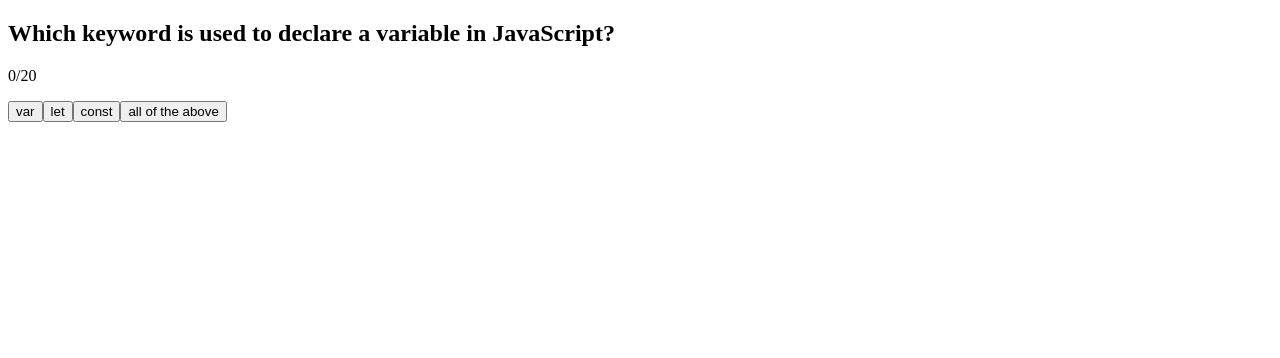
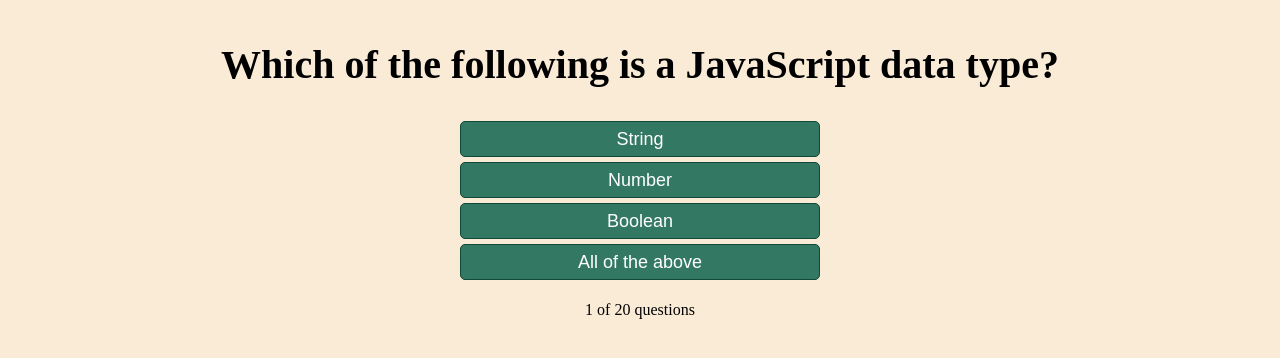
Before and after one commit to Khishigdari/DOM-exercises, a plain HTML site: page quizJS/index.html in a window 1280 px wide. Both pictures are taken after a click on the button "Start". Drawn offline with Linux system fonts and the light colour scheme.

Commit message:
quiz css

```diff
--- a/quizJS/index.html
+++ b/quizJS/index.html
@@ -4,6 +4,38 @@
     <meta charset="UTF-8" />
     <meta name="viewport" content="width=device-width, initial-scale=1.0" />
     <title>Quiz JS</title>
+    <style>
+      body {
+        display: flex;
+        align-items: center;
+        justify-content: center;
+        flex-direction: column;
+        background-color: antiquewhite;
+      }
+      h2 {
+        font-size: 40px;
+        /* color: white; */
+      }
+      button {
+        background-color: rgb(51, 120, 98);
+        border: 1px solid rgb(16, 73, 55);
+        font-size: 18px;
+        color: white;
+        width: 20em;
+        height: 2em;
+        border-radius: 5px;
+        cursor: pointer;
+        margin-bottom: 5px;
+        /* display: flex;
+        align-items: center;
+        justify-content: center;
+        flex-direction: column;
+        gap: 5px; */
+      }
+      button:hover {
+        background-color: rgb(36, 117, 184);
+      }
+    </style>
   </head>
   <body>
     <button>Start</button>
--- a/quizJS/index.js
+++ b/quizJS/index.js
@@ -130,16 +130,17 @@ const data = [
 
 const body = document.querySelector("body");
 const startBtn = document.querySelector("button");
-let currentIndex = 0;
+let currentIndex = 1;
 let point = 0;
 
 const quizStart = () => {
   startBtn.remove();
   const question = document.createElement("h2");
-  const currentQuestion = document.createElement("p");
+  // const currentQuestion = document.createElement("p");
   body.appendChild(question);
-  currentQuestion.innerText = `${currentIndex}/${data.length}`;
-  body.appendChild(currentQuestion);
+  // currentQuestion.innerText = `${currentIndex} of ${data.length} questions`;
+  // currentQuestion.innerText = `${currentIndex}/${data.length}`;
+  // body.appendChild(currentQuestion);
 
   new Array(4).fill(0).forEach((el, i) => {
     const btn = document.createElement("button");
@@ -147,7 +148,7 @@ const quizStart = () => {
     btn.addEventListener("click", () => {
       if (data[currentIndex].correctAnswer === data[currentIndex].answers[i]) {
         point++;
-        // console.log(point);
+        console.log(point);
       }
       currentIndex++;
       question.innerText = data[currentIndex].question;
@@ -158,6 +159,10 @@ const quizStart = () => {
       currentQuestion.innerText = `${currentIndex}/${data.length}`;
     });
   });
+
+  const currentQuestion = document.createElement("p");
+  currentQuestion.innerText = `${currentIndex} of ${data.length} questions`;
+  body.appendChild(currentQuestion);
 
   const drawQuestion = () => {
     const answerBtns = document.querySelectorAll("button");
```
